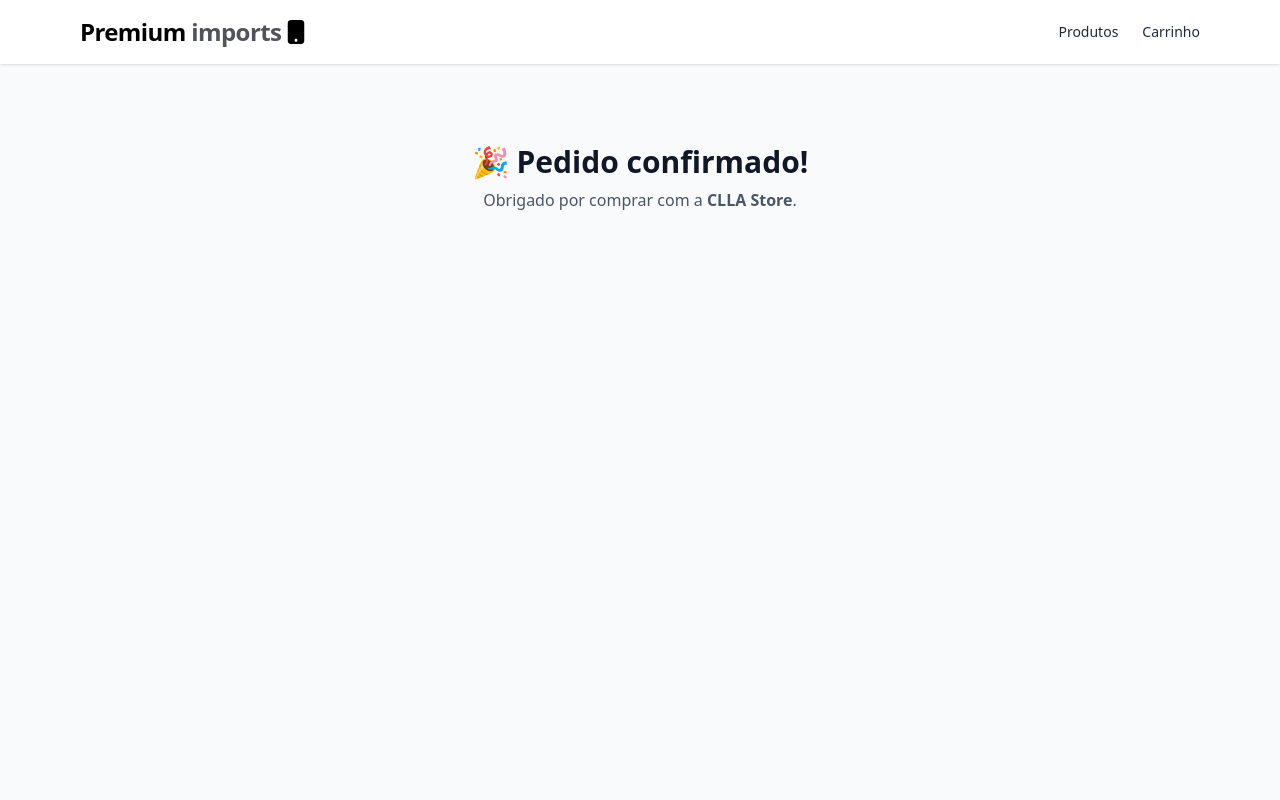
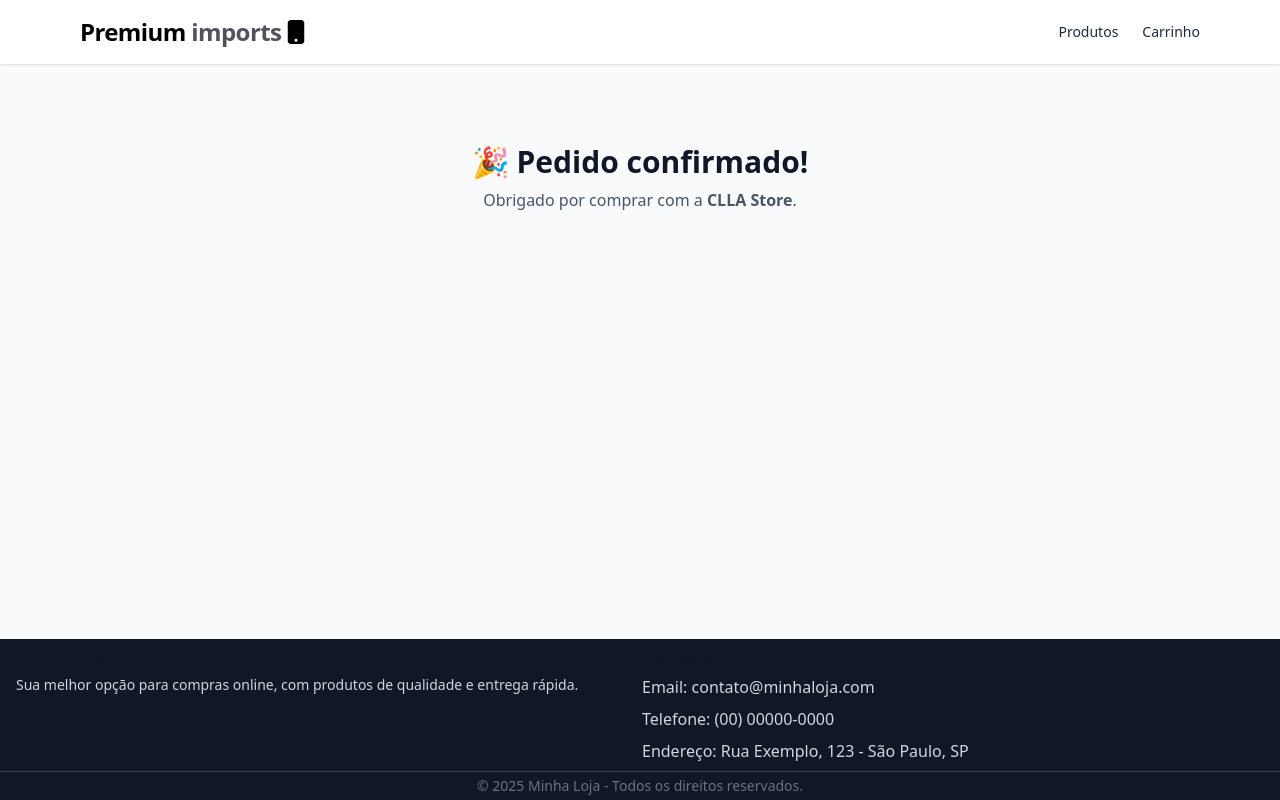
Before and after one commit to LuccaChris/CLLA-Store, a React (Vite) app in the folder CLLA-Store/: page /success in a window 1280 px wide. Built offline with nearby package versions, Linux system fonts and the light colour scheme.

Commit message:
feat: adicionar componente Footer e estruturar layout da aplicação

```diff
--- a/CLLA-Store/src/App.tsx
+++ b/CLLA-Store/src/App.tsx
@@ -1,5 +1,6 @@
 import { Routes, Route } from 'react-router-dom'
 import Navbar from './components/Navbar'
+import Footer from './components/Footer' // Importa o footer
 import Home from './pages/Home'
 import Products from './pages/Products'
 import Cart from './pages/Cart'
@@ -8,8 +9,9 @@
 
 function App() {
   return (
-    <div>
+    <div className="flex flex-col min-h-screen">
       <Navbar />
+      <main className="flex-grow">
         <Routes>
           <Route path="/" element={<Home />} />
           <Route path="/products" element={<Products />} />
@@ -17,6 +19,8 @@
           <Route path="/checkout" element={<Checkout />} />
           <Route path="/success" element={<Success />} />
         </Routes>
+      </main>
+      <Footer />
     </div>
   )
 }
--- a/CLLA-Store/src/components/Footer.tsx
+++ b/CLLA-Store/src/components/Footer.tsx
@@ -0,0 +1,31 @@
+import { Link } from 'react-router-dom'
+
+export default function Footer() {
+  return (
+    <footer className="bg-gray-900 text-gray-300 py-1 mt-1">
+      <div className="max-w-7xl mx-auto px-4 grid grid-cols-1 md:grid-cols-2 gap-1">
+
+        <div>
+          <h2 className="text-xl font-bold text-white mb-1">Minha Loja</h2>
+          <p className="text-sm">
+            Sua melhor opção para compras online, com produtos de qualidade e entrega rápida.
+          </p>
+        </div>
+
+        <div>
+          <h3 className="text-lg font-semibold text-white mb-1">Contato</h3>
+          <ul className="space-y-2">
+            <li>Email: <a href="mailto:contato@minhaloja.com" className="hover:text-white">contato@minhaloja.com</a></li>
+            <li>Telefone: <a href="tel:+550000000000" className="hover:text-white">(00) 00000-0000</a></li>
+            <li>Endereço: Rua Exemplo, 123 - São Paulo, SP</li>
+          </ul>
+        </div>
+      </div>
+
+      {/* Linha final */}
+      <div className="mt-2 border-t border-gray-700 pt-1 text-center text-sm text-gray-500">
+        &copy; {new Date().getFullYear()} Minha Loja - Todos os direitos reservados.
+      </div>
+    </footer>
+  )
+}
```
Lines whose indentation alone changed are shown as unchanged.
